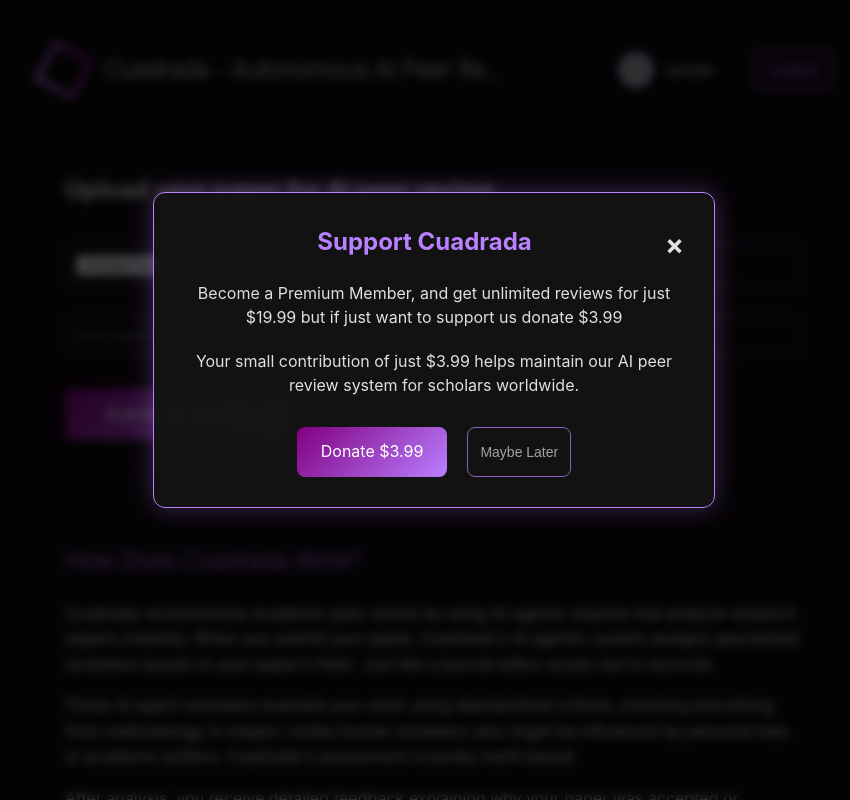
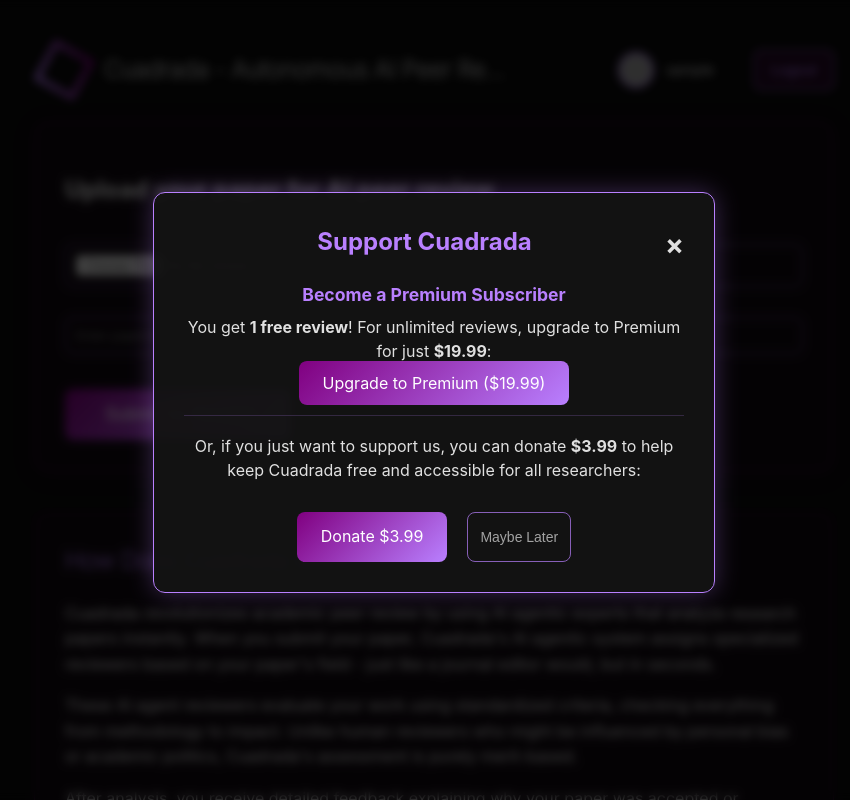
Before and after one commit to SampleBias/cuadrada, a Flask app: page / in a window 1280 px wide. Shown: the whole page, without its empty margins (206-1056 px from the left). Run offline with Flask 3, Linux system fonts and the light colour scheme; the visitor is signed in with stand-in values (Sample User, id 1); grey boxes are pictures that could not be loaded.

Commit message:
updated donoation pop up

```diff
--- a/templates/index.html
+++ b/templates/index.html
@@ -1107,11 +1107,18 @@
             <span class="close-button">&times;</span>
             <h2>Support Cuadrada</h2>
             <div class="modal-body">
-                <p>Become a Premium Member, and get unlimited reviews for just $19.99 but if just want to support us donate $3.99</p>
-                <p>Your small contribution of just $3.99 helps maintain our AI peer review system for scholars worldwide.</p>
-                <div class="donation-buttons">
-                    <a href="https://buy.stripe.com/00g5mN6b6dNo63edQZ" class="donate-button" target="_blank">Donate $3.99</a>
-                    <button class="maybe-later">Maybe Later</button>
+                <div style="margin-bottom: 18px;">
+                    <div style="font-weight: bold; font-size: 1.1em; color: var(--accent); margin-bottom: 6px;">Become a Premium Subscriber</div>
+                    <p style="margin: 0 0 8px 0;">You get <strong>1 free review</strong>! For unlimited reviews, upgrade to Premium for just <strong>$19.99</strong>:</p>
+                    <a href="https://buy.stripe.com/7sIaH76b6cJk2R214g" class="donate-button" target="_blank" style="margin-bottom: 10px;">Upgrade to Premium ($19.99)</a>
+                </div>
+                <hr style="border: none; border-top: 1px solid #b980ff33; margin: 18px 0;">
+                <div>
+                    <p style="margin: 0 0 8px 0;">Or, if you just want to support us, you can donate <strong>$3.99</strong> to help keep Cuadrada free and accessible for all researchers:</p>
+                    <div class="donation-buttons">
+                        <a href="https://buy.stripe.com/00g5mN6b6dNo63edQZ" class="donate-button" target="_blank">Donate $3.99</a>
+                        <button class="maybe-later">Maybe Later</button>
+                    </div>
                 </div>
             </div>
         </div>
```
